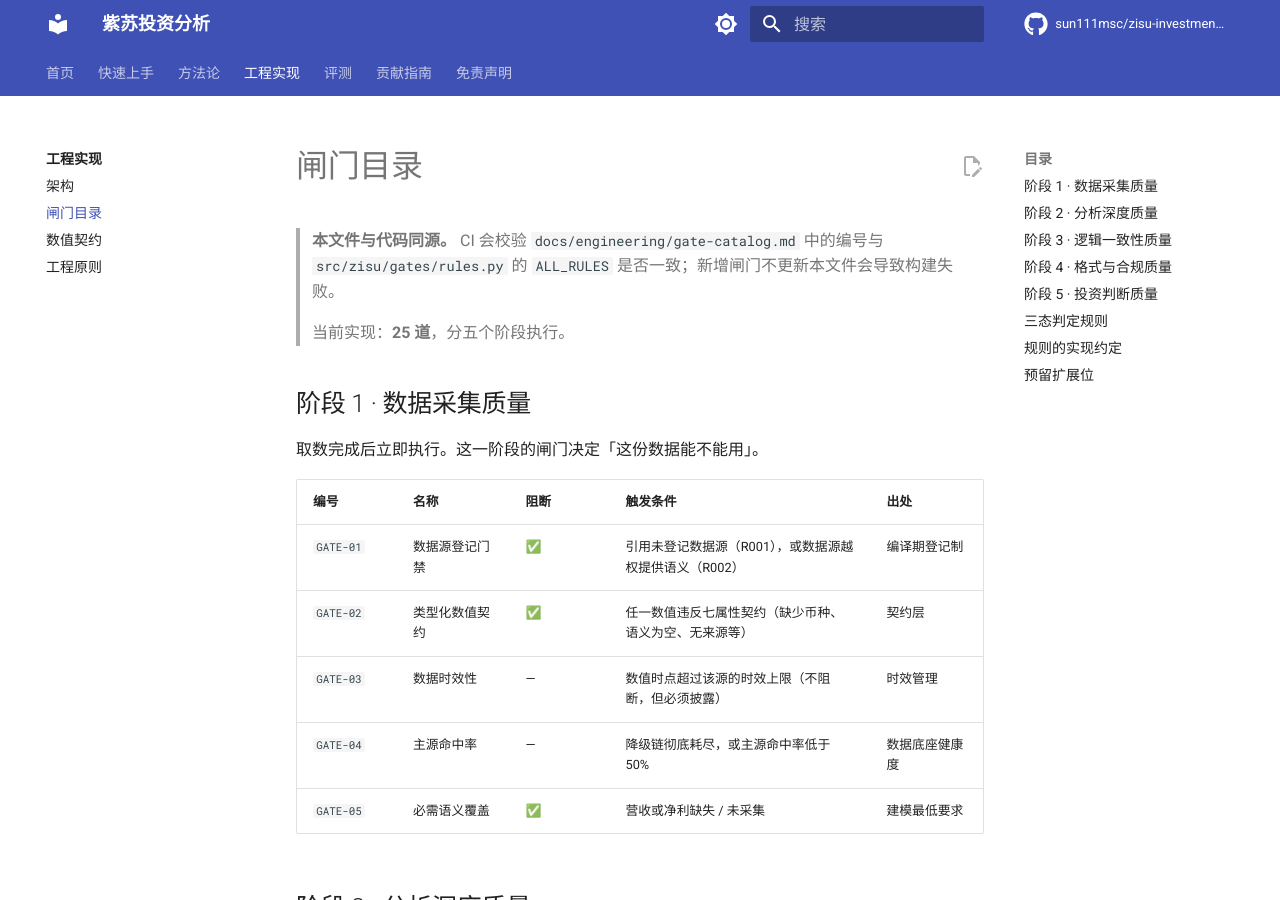
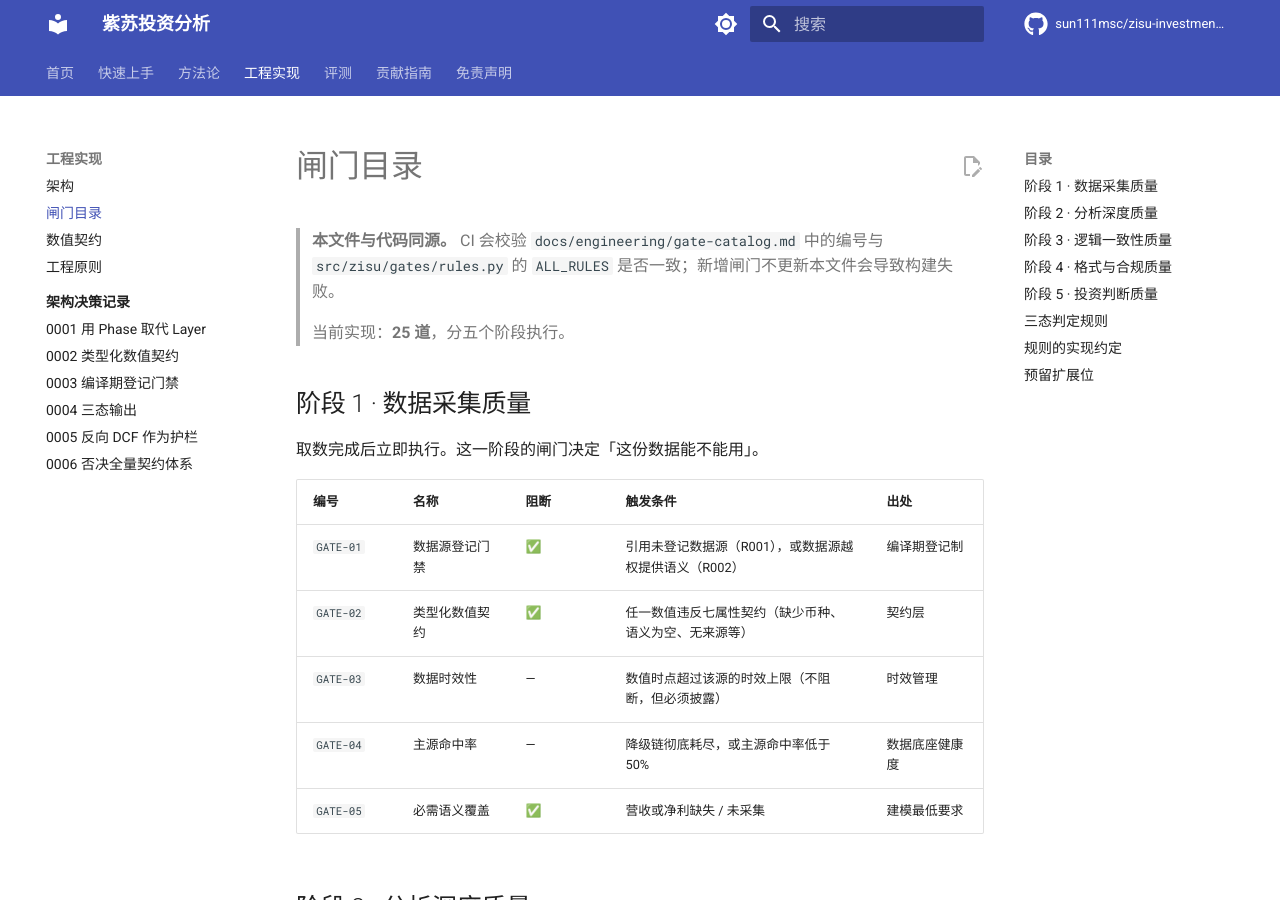
Before and after one commit to sun111msc/zisu-investment-analysis, an MkDocs documentation site: the page built from docs/engineering/gate-catalog.md, in a window 1280 px wide and 900 px high. Built offline with MkDocs 1.6.1 and Material for MkDocs 9.7.7, drawn with Linux system fonts in a browser that asks for light colours; comment, search, counter and statistics services are not loaded.

Commit message:
feat: 紫苏投资分析 v1.0.0 — 以产业链物理瓶颈为锚点的股票分析方法论
方法论（15 篇）:
- 体系总纲 / 分析哲学与第一性原理 / 八阶段正金字塔流程
- 深度穿透五铁律 / 产业链瓶颈方法论 / 周期与成长判定
- 估值方法论 / 财务真相与盈余质量 / 管理层与治理评估
- 行业结构与护城河 / 市场结构与定价机制 / A股生态洞察
- 执行体系与风控纪律 / 研究报告标准 / 端到端决策流程

工程实现（辅助材料）:
- 类型化数值契约（七属性）+ 三态输出
- 数据源编译期登记门禁（fail-closed）+ 多级降级链
- 25 道程序化闸门，分五个质控阶段
- 八阶段流水线编排 + 反向 DCF + 法务会计四模型

质量保障:
- 140 个测试全通过，ruff 零告警
- 评测体系：8 类故障注入，拦截率 8/8
- CI：lint + test(3 版本) + eval --strict + 文档一致性校验

运行时零第三方依赖。本项目为研究与工程示范用途，不构成任何投资建议。

```diff
--- a/docs/engineering/gate-catalog.md
+++ b/docs/engineering/gate-catalog.md
@@ -93,4 +93,4 @@
 | `GATE-44` | 单位量级异常 | 同一语义在跨期比较中量级跳变 |
 | `GATE-55` | 组合相关性 | 新增标的与既有持仓的相关性约束 |
 
-新增闸门请遵循 [CONTRIBUTING.md](../../CONTRIBUTING.md) 的五步流程。
+新增闸门请遵循 [CONTRIBUTING.md](https://github.com/sun111msc/zisu-investment-analysis/blob/main/CONTRIBUTING.md) 的五步流程。
--- a/mkdocs.yml
+++ b/mkdocs.yml
@@ -61,7 +61,14 @@
       - 闸门目录: engineering/gate-catalog.md
       - 数值契约: engineering/contract-spec.md
       - 工程原则: engineering/principles.md
-      - 架构决策记录: engineering/adr/README.md
+      - 架构决策记录:
+          - 索引与说明: engineering/adr/README.md
+          - 0001 用 Phase 取代 Layer: engineering/adr/0001-phase-over-layer.md
+          - 0002 类型化数值契约: engineering/adr/0002-typed-numeric-contract.md
+          - 0003 编译期登记门禁: engineering/adr/0003-fail-closed-registry.md
+          - 0004 三态输出: engineering/adr/0004-three-state-output.md
+          - 0005 反向 DCF 作为护栏: engineering/adr/0005-reverse-dcf-guardrail.md
+          - 0006 否决全量契约体系: engineering/adr/0006-rejected-full-contract-suite.md
   - 评测: https://github.com/sun111msc/zisu-investment-analysis/tree/main/evals
   - 贡献指南: https://github.com/sun111msc/zisu-investment-analysis/blob/main/CONTRIBUTING.md
   - 免责声明: https://github.com/sun111msc/zisu-investment-analysis/blob/main/DISCLAIMER.md
```
Also changed, not shown: docs/engineering/quickstart.md (+2 -2 lines).
